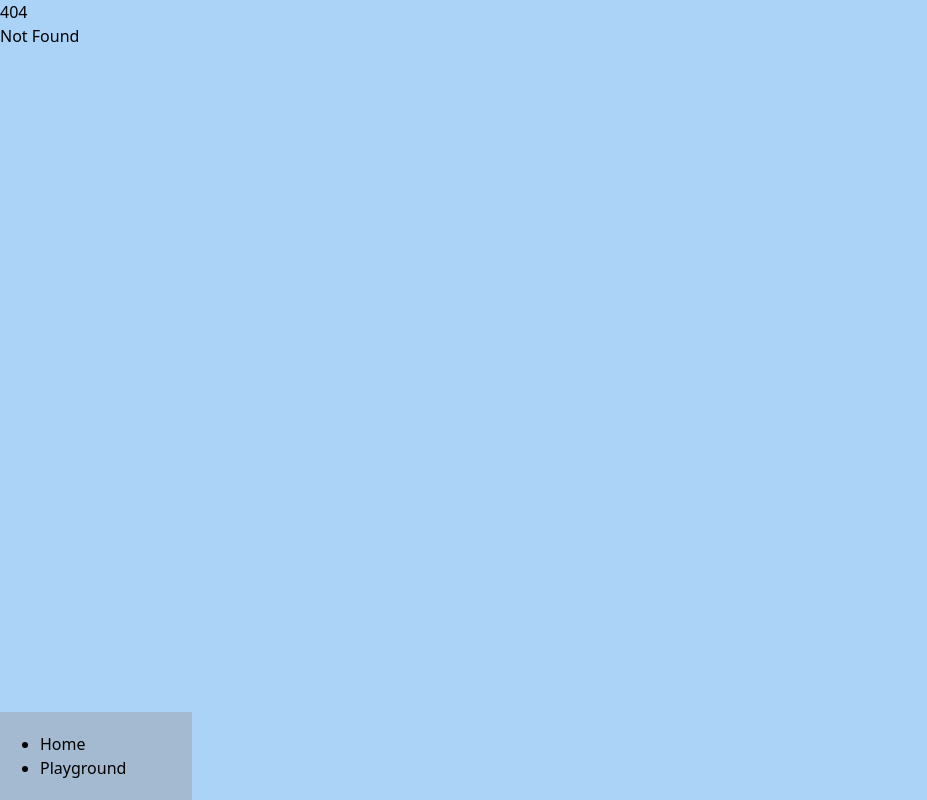
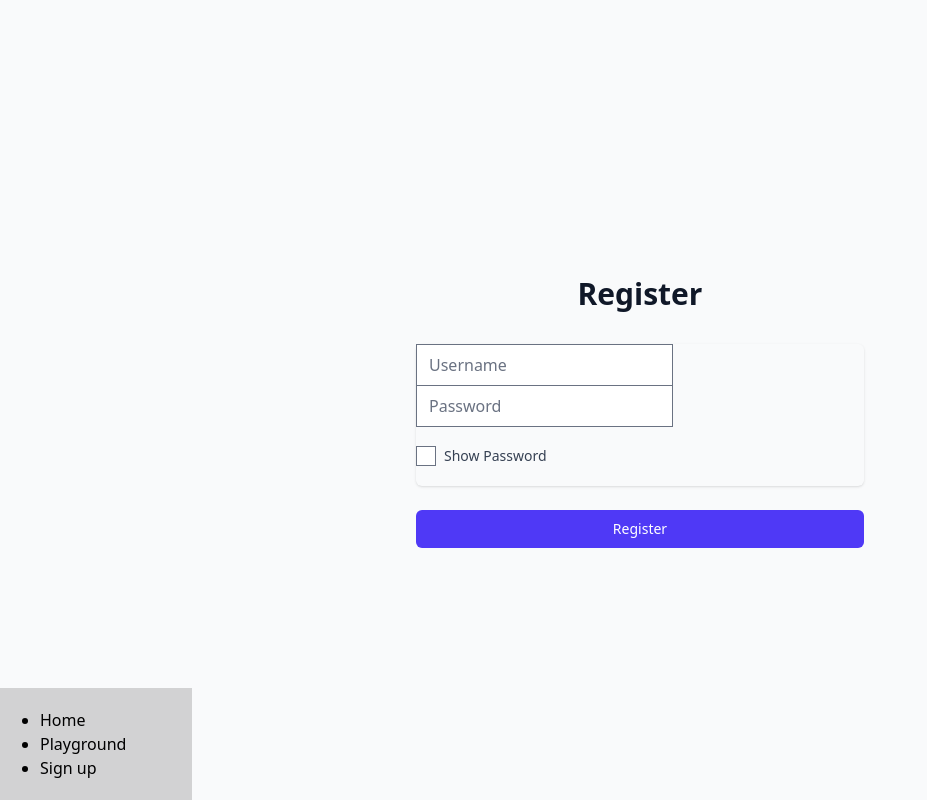
Before and after one commit to M-Alcantar/YongoNet, a SvelteKit app: page /Register in a window 1280 px wide. Before the commit this address had no page. Shown: the whole page, without its empty margins (0-927 px from the left). Built offline with nearby package versions, Linux system fonts and the light colour scheme; no server answers.

Commit message:
It's never as simple as drag and drop

```diff
--- /dev/null
+++ b/src/lib/database.js
@@ -0,0 +1,11 @@
+import postgres from 'postgres'
+
+const db = postgres({
+    host: "localhost",
+    port: 5432,
+    database: "YongoNet",
+    username: "public_user",
+    password: "50m05y0n60"
+})
+
+export default db
--- a/src/routes/+layout.svelte
+++ b/src/routes/+layout.svelte
@@ -32,6 +32,7 @@
 	<ul>
 		<li><a href="/">Home</a></li>
 		<li><a href="/playground">Playground</a></li>
+		<li><a href="/Register">Sign up</a></li>
 	</ul>
 </nav>
 
--- /dev/null
+++ b/src/routes/Register/+page.server.ts
@@ -0,0 +1,51 @@
+import { error, fail, redirect } from '@sveltejs/kit';
+import type { Action, Actions, PageServerLoad } from './$types.ts';
+import bcrypt from 'bcryptjs';
+import db from '$lib/database.js';
+
+export const prerender = false;
+export const load: PageServerLoad = async (session) => {
+    var sessionData = session.cookies.get('session');
+    if (sessionData) {
+        return redirect(303, '/');
+    }
+    return {};
+};
+
+const register: Action = async ({ request }) => {
+    const data = await request.formData();
+    const username = data.get('username');
+    const password = data.get('password');
+
+    if (typeof username !== 'string' || typeof password !== 'string' || !username || !password) {
+        return error(400, 'Username and Password must be a string');
+    }
+
+    try {
+        const existingUser = await db`select username from users where username like ${ username }`
+
+        if (existingUser.length) {
+            return fail(400, { user: true });
+        }
+
+        await createUser(username, password);
+    } catch (error) {
+        console.error('Error during user registration:', error);
+        return fail(500, { error: 'Internal server error' });
+    }
+
+    return redirect(303, '../');
+};
+
+async function createUser(username: string, password: string) {
+    const passwordHash = await bcrypt.hash(password, 12);
+
+    const new_user = {
+        username: username,
+        password_hash: passwordHash,
+    }
+
+    await db`insert into users (username, password_hash) values (${ username }, ${ passwordHash })`
+}
+
+export const actions: Actions = { register };
--- /dev/null
+++ b/src/routes/Register/+page.svelte
@@ -0,0 +1,64 @@
+<script lang="ts">
+    import type { ActionData } from './$types.ts';
+    export let form: ActionData;
+    let showPassword = false;
+    $: password = showPassword ? 'text' : 'password';
+</script>
+
+<div class="flex min-h-screen items-center justify-center bg-gray-50 px-4 py-12 dark:bg-gray-800 sm:px-6 lg:px-8">
+    <div class="w-full max-w-md space-y-8">
+        <div>
+            <h2 class="mt-6 text-center text-3xl font-extrabold text-gray-900 dark:text-white">
+                Register
+            </h2>
+        </div>
+        <form action="?/register" method="POST" class="mt-8 space-y-6">
+            <div class="-space-y-px rounded-md shadow-sm">
+                <div>
+                    <label for="username" class="sr-only">Username</label>
+                    <input
+                        id="username"
+                        name="username"
+                        type="text"
+                        required
+                        placeholder="Username"
+                    />
+                </div>
+                <div>
+                    <label for="password" class="sr-only">Password</label>
+                    <input
+                        id="password"
+                        name="password"
+                        type={password}
+                        required
+                        placeholder="Password"
+                    />
+                </div>
+                <div class="flex items-center py-5">
+                    <input
+                        type="checkbox"
+                        bind:checked={showPassword}
+                        id="showPassword"
+                        class="form-checkbox h-5 w-5 text-indigo-600"
+                    />
+                    <label for="showPassword" class="ml-2 text-sm text-gray-700 hover:cursor-pointer dark:text-gray-200">
+                        Show Password
+                    </label>
+                </div>
+            </div>
+
+            {#if form?.user}
+                <p class="error">Username is taken.</p>
+            {/if}
+
+            <div>
+                <button
+                    type="submit"
+                    class="group relative flex w-full justify-center rounded-md border border-transparent bg-indigo-600 px-4 py-2 text-sm font-medium text-white hover:bg-indigo-700 focus:outline-none focus:ring-2 focus:ring-indigo-500 focus:ring-offset-2 dark:bg-indigo-700 dark:hover:bg-indigo-800 dark:focus:ring-indigo-700"
+                >
+                    Register
+                </button>
+            </div>
+        </form>
+    </div>
+</div>
```
Also changed, not shown: package.json (+6 -1 lines), 1 other file (tests, documents, lock files or other folders).
